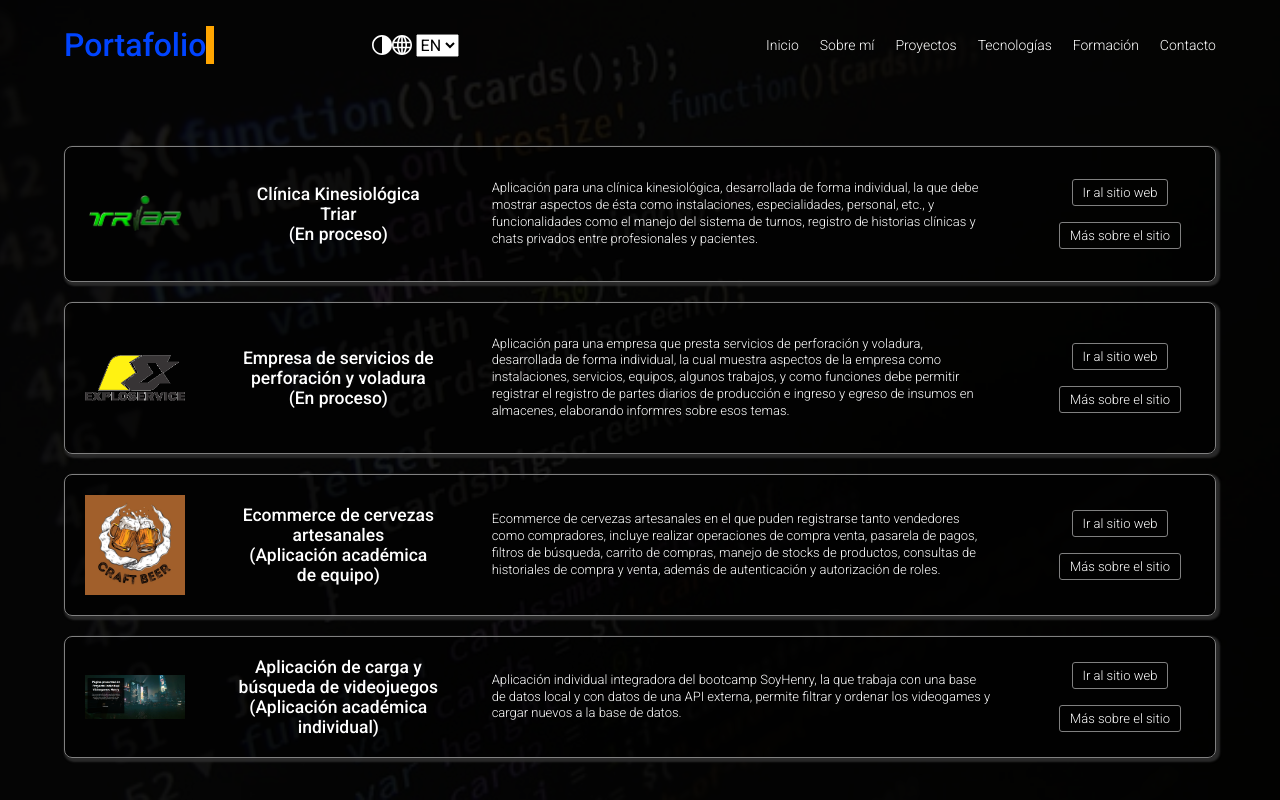
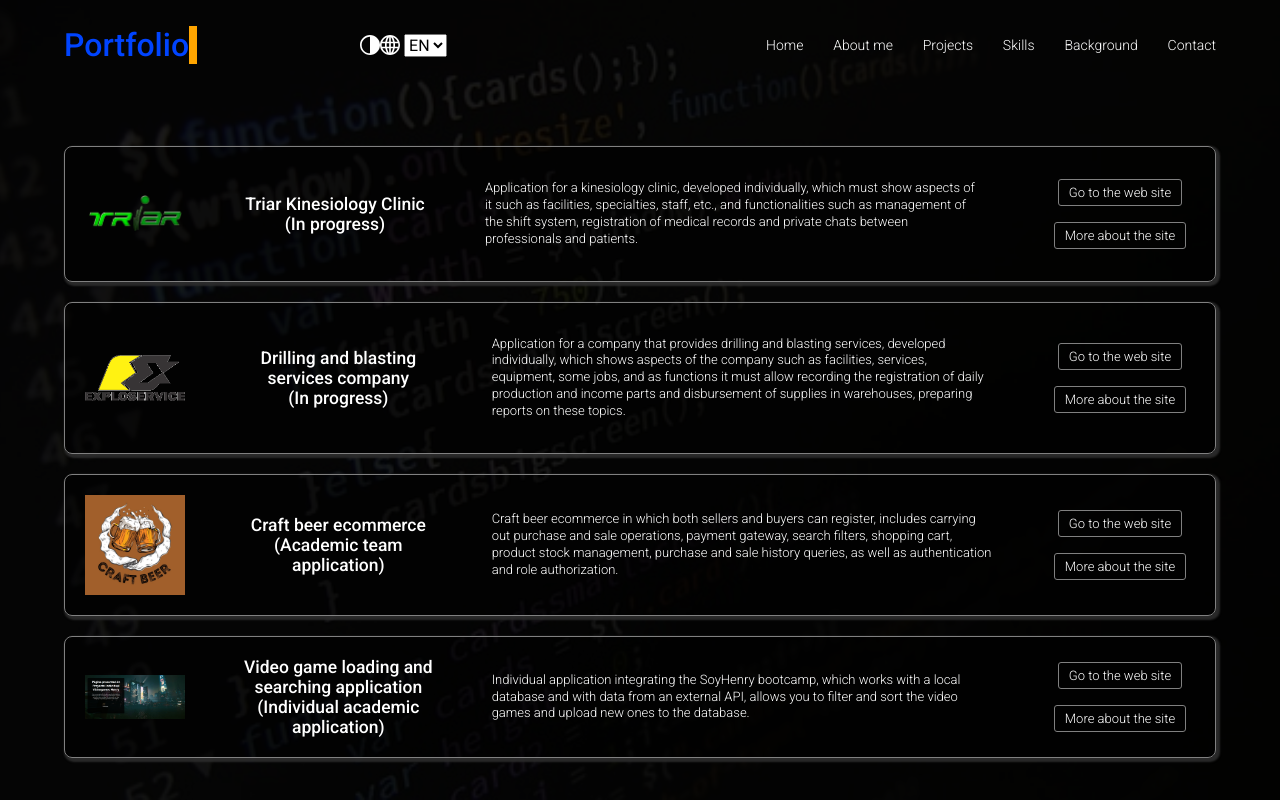
Before and after one commit to jorgeacosta02/NewPortfolio, a React (Vite) app in the folder client/: page /projects in a window 1280 px wide. Built offline with nearby package versions, Linux system fonts and the light colour scheme.

Commit message:
langState in all components

```diff
--- a/client/src/components/aboutComp/AboutComp.tsx
+++ b/client/src/components/aboutComp/AboutComp.tsx
@@ -20,7 +20,7 @@ const AboutComp = () => {
         {/* Comment */}
         <div className={styles.commentContainer}>
           <p className={styles.comment}>
-            {langState ?
+            {langState === 'es' ?
             'Dedicación, compromiso, esfuerzo, responsabilidad, comunicación y colaboración pienso que son cualidades indispensables para alcanzar cualquier objetivo.' :
             'Dedication, commitment, effort, responsibility, communication and collaboration I think are essential qualities to achieve any goal.'
           }
@@ -35,33 +35,33 @@ const AboutComp = () => {
           />
           <div className={styles.data}>
             <h4 className={styles.about}>
-              {langState ? "Sobre mí" : "About me"}
+              {langState === 'es' ? "Sobre mí" : "About me"}
             </h4>
             <p
               className={styles.text}
             >
-              {langState ?
+              {langState === 'es' ?
                 'Mi nombre es Jorge Acosta, vivo en la Provincia de San Juan, Argentina, tengo 50 años. En cuanto a lo laboral, comencé a buscar una alternativa con la que me sintiera más a gusto, me hablaron sobre programación y me interesó mucho, ya que siempre me sentí cómodo trabajando con una computadora. Empecé de forma autodidacta, hasta que decidí inscribirme en el bootcamp de SoyHenry que consta de 800 horas de trabajo teórico-práctico, en el cual realicé un proyecto individual y participé de uno grupal. Las tecnologías usadas incluyen HTML, CSS, Javascript, Typescript, React, Redux, NodeJS, Express, Sequelize y Postgres.'
                 : 'My name is Jorge Acosta, I live in the Province of San Juan, Argentina, I am 50 years old. As for work, I started looking for an alternative that I felt more comfortable with, they talked to me about programming and I was very interested, since I always felt comfortable working with a computer. I started self-taught, until I decided to enroll in the SoyHenry bootcamp, which consists of 800 hours of theoretical-practical work, in which I carried out an individual project and participated in a group project. The technologies used include HTML, CSS, Javascript, Typescript, React, Redux, NodeJS, Express, Sequelize and Postgres.'}
             </p>
             <p
               className={styles.text}
             >
-              {langState ?
+              {langState === 'es' ?
                 'En mi juventud cursé la carrera de Lic. administración de empresas, llegando a aprobar las materias de tercer año.'
                 : 'In my youth I studied a degree in business administration, passing the third year subjects.'}
             </p>
             <p
               className={styles.text}
             >
-              {langState ?
+              {langState === 'es' ?
                 'Mi objetivo a corto plazo es encontrar la posibilidad de aplicar mis conocimientos como aporte a una empresa, me gustaría formar parte de un equipo de trabajo con el cual interactuar y crecer en el desarrollo de mis conocimientos y habilidades.'
                 : 'My short-term goal is to find the possibility of applying my knowledge as a contribution to a company. I would like to be part of a work team with which I can interact and grow in the development of my knowledge and skills.'}
             </p>
             <p
               className={styles.text}
             >
-              {langState ?
+              {langState === 'es' ?
                 'En lo personal, soy divorciado, con dos hijos adolescentes, siempre me gustó la actividad física, y la música como hobby.'
                 : 'Personally, I am divorced, with two teenage children, I always liked physical activity, and music as a hobby.'}
             </p>
--- a/client/src/components/localStorageComp/LocalStorageComp.tsx
+++ b/client/src/components/localStorageComp/LocalStorageComp.tsx
@@ -11,7 +11,7 @@ export const setInLocalStorage = (name:string, data: any) => {
     localStorage.setItem(name, JSON.stringify(info))
 }
 
-export const getInLocalStorage = (name:string) => {
+export const getFromLocalStorage = (name:string) => {
     const jsonDataFromLocalStorage: any = localStorage.getItem(name);
     console.log('jsonUserFromLocalStorage: ', jsonDataFromLocalStorage);
     const infoFLS = JSON.parse(jsonDataFromLocalStorage);
--- a/client/src/components/navBarLogoComp/NavBarLogoComp.tsx
+++ b/client/src/components/navBarLogoComp/NavBarLogoComp.tsx
@@ -17,7 +17,7 @@ const NavBarLogoComp = () => {
     return (
         <div className={styles.container}>
             <h3 className={`${styles.logo} ${animationComplete && styles.animationComplete}`} onAnimationEnd={onAnimationEnd}>
-            {langState ? 'Portafolio' : 'Portfolio'}
+            {langState === 'es' ? 'Portafolio' : 'Portfolio'}
             </h3>
         </div>
     );
--- a/client/src/components/navBarNavListComp/navBarNavListComp.tsx
+++ b/client/src/components/navBarNavListComp/navBarNavListComp.tsx
@@ -51,7 +51,7 @@ const NavBarNavListComp = () => {
           to="/"
           className={navLinkColor}
         >
-          {langState ? 'Inicio' : 'Home'}
+          {langState === 'es' ? 'Inicio' : 'Home'}
         </NavLink>
       </li>
       <li
@@ -61,7 +61,7 @@ const NavBarNavListComp = () => {
           to="/about"
           className={navLinkColor}
         >
-          {langState ? 'Sobre mí' : 'About me'}
+          {langState === 'es' ? 'Sobre mí' : 'About me'}
         </NavLink>
       </li>
       <li
@@ -71,7 +71,7 @@ const NavBarNavListComp = () => {
           to="/projects"
           className={navLinkColor}
         >
-          {langState ? 'Proyectos' : 'Projects'}
+          {langState === 'es' ? 'Proyectos' : 'Projects'}
         </NavLink>
       </li>
       <li
@@ -81,7 +81,7 @@ const NavBarNavListComp = () => {
           to="/skills"
           className={navLinkColor}
         >
-          {langState ? 'Tecnologías' : 'Skills'}
+          {langState === 'es' ? 'Tecnologías' : 'Skills'}
         </NavLink>
       </li>
       <li
@@ -91,7 +91,7 @@ const NavBarNavListComp = () => {
           to="/background"
           className={navLinkColor}
         >
-          {langState ? 'Formación' : 'Background'}
+          {langState === 'es' ? 'Formación' : 'Background'}
         </NavLink>
       </li>
       <li
@@ -101,7 +101,7 @@ const NavBarNavListComp = () => {
           to="/contact"
           className={navLinkColor}
         >
-          {langState ? 'Contacto' : 'Contact'}
+          {langState === 'es' ? 'Contacto' : 'Contact'}
         </NavLink>
       </li>
     </ul>
--- a/client/src/components/projectsComp/ProjectsComp.tsx
+++ b/client/src/components/projectsComp/ProjectsComp.tsx
@@ -35,12 +35,12 @@ const ProjectsComp = () => {
               />
               <div className={styles.projectTitleContainer}>
                 <h5 className={styles.projectTitle}>
-                    {langState ?
+                    {langState === 'es' ?
                     'Clínica Kinesiológica Triar' :
                     'Triar Kinesiology Clinic'}
                 </h5>
                 <h5 className={styles.projectTitle}>
-                    {langState ?
+                    {langState === 'es' ?
                     '(En proceso)' :
                     '(In progress)'}
                 </h5>
@@ -48,7 +48,7 @@ const ProjectsComp = () => {
               <p
                 className={styles.projectDescription}
               >
-                {langState ?
+                {langState === 'es' ?
                 ' Aplicación para una clínica kinesiológica, desarrollada de forma individual, la que debe mostrar aspectos de ésta como instalaciones, especialidades, personal, etc., y funcionalidades como el manejo del sistema de turnos, registro de historias clínicas y chats privados entre profesionales y pacientes.' :
                 'Application for a kinesiology clinic, developed individually, which must show aspects of it such as facilities, specialties, staff, etc., and functionalities such as management of the shift system, registration of medical records and private chats between professionals and patients.'}
               </p>
@@ -58,7 +58,7 @@ const ProjectsComp = () => {
                   href="#"
                   target="_blank"
                 >
-                  {langState ?
+                  {langState === 'es' ?
                   'Ir al sitio web':
                   'Go to the web site'}
                 </a>
@@ -66,7 +66,7 @@ const ProjectsComp = () => {
                   className={styles.link}
                   to="/triar-detail"
                 >
-                  {langState ?
+                  {langState === 'es' ?
                   'Más sobre el sitio':
                   'More about the site'}
                 </NavLink>
@@ -82,12 +82,12 @@ const ProjectsComp = () => {
               />
               <div className={styles.projectTitleContainer}>
                 <h5 className={styles.projectTitle}>
-                    {langState ?
+                    {langState === 'es' ?
                     'Empresa de servicios de perforación y voladura' :
                     'Drilling and blasting services company'}
                 </h5>
                 <h5 className={styles.projectTitle}>
-                    {langState ?
+                    {langState === 'es' ?
                     '(En proceso)' :
                     '(In progress)'}
                 </h5>
@@ -95,7 +95,7 @@ const ProjectsComp = () => {
               <p
                 className={styles.projectDescription}
               >
-                {langState ?
+                {langState === 'es' ?
                 'Aplicación para una empresa que presta servicios de perforación y voladura, desarrollada de forma individual, la cual muestra aspectos de la empresa como instalaciones, servicios, equipos, algunos trabajos, y como funciones debe permitir registrar el registro de partes diarios de producción e ingreso y egreso de insumos en almacenes, elaborando informres sobre esos temas.' :
                 'Application for a company that provides drilling and blasting services, developed individually, which shows aspects of the company such as facilities, services, equipment, some jobs, and as functions it must allow recording the registration of daily production and income parts and disbursement of supplies in warehouses, preparing reports on these topics.'}
               </p>
@@ -104,7 +104,7 @@ const ProjectsComp = () => {
                   className={styles.link}
                   href="https://page-in-progress.netlify.app/"             target="_blank"
                 >
-                  {langState ?
+                  {langState === 'es' ?
                   'Ir al sitio web':
                   'Go to the web site'}
                 </a>
@@ -112,7 +112,7 @@ const ProjectsComp = () => {
                   className={styles.link}
                   to="/exploservice-detail"
                 >
-                  {langState ?
+                  {langState === 'es' ?
                   'Más sobre el sitio':
                   'More about the site'}
                 </NavLink>
@@ -128,12 +128,12 @@ const ProjectsComp = () => {
               />
               <div className={styles.projectTitleContainer}>
                 <h5 className={styles.projectTitle}>
-                    {langState ?
+                    {langState === 'es' ?
                     'Ecommerce de cervezas artesanales' :
                     'Craft beer ecommerce'}
                 </h5>
                 <h5 className={styles.projectTitle}>
-                    {langState ?
+                    {langState === 'es' ?
                     '(Aplicación académica de equipo)' :
                     '(Academic team application)'}
                 </h5>
@@ -141,7 +141,7 @@ const ProjectsComp = () => {
               <p
                 className={styles.projectDescription}
               >
-                {langState ?
+                {langState === 'es' ?
                 'Ecommerce de cervezas artesanales en el que puden registrarse tanto vendedores como compradores, incluye realizar operaciones de compra venta, pasarela de pagos, filtros de búsqueda, carrito de compras, manejo de stocks de productos, consultas de historiales de compra y venta, además de autenticación y autorización de roles.' :
                 'Craft beer ecommerce in which both sellers and buyers can register, includes carrying out purchase and sale operations, payment gateway, search filters, shopping cart, product stock management, purchase and sale history queries, as well as authentication and role authorization.'}
               </p>
@@ -151,7 +151,7 @@ const ProjectsComp = () => {
                   href="https://craftbeershop.vercel.app/"
                   target="_blank"
                 >
-                  {langState ?
+                  {langState === 'es' ?
                   'Ir al sitio web':
                   'Go to the web site'}
                 </a>
@@ -159,7 +159,7 @@ const ProjectsComp = () => {
                   className={styles.link}
                   to="/craftbeer-detail"
                 >
-                  {langState ?
+                  {langState === 'es' ?
                   'Más sobre el sitio':
                   'More about the site'}
                 </NavLink>
@@ -175,12 +175,12 @@ const ProjectsComp = () => {
               />
               <div className={styles.projectTitleContainer}>
                 <h5 className={styles.projectTitle}>
-                    {langState ?
+                    {langState === 'es' ?
                     'Aplicación de carga y búsqueda de videojuegos' :
                     'Video game loading and searching application'}
                 </h5>
                 <h5 className={styles.projectTitle}>
-                    {langState ?
+                    {langState === 'es' ?
                     '(Aplicación académica individual)' :
                     '(Individual academic application)'}
                 </h5>
@@ -188,7 +188,7 @@ const ProjectsComp = () => {
               <p
                 className={styles.projectDescription}
               >
-                {langState ?
+                {langState === 'es' ?
                 'Aplicación individual integradora del bootcamp SoyHenry, la que trabaja con una base de datos local y con datos de una API externa, permite filtrar y ordenar los videogames y cargar nuevos a la base de datos.' :
                 'Individual application integrating the SoyHenry bootcamp, which works with a local database and with data from an external API, allows you to filter and sort the video games and upload new ones to the database.'}
               </p>
@@ -197,7 +197,7 @@ const ProjectsComp = () => {
                   className={styles.link}
                   href="https://videogames-pi.netlify.app/"             target="_blank"
                 >
-                  {langState ?
+                  {langState === 'es' ?
                   'Ir al sitio web':
                   'Go to the web site'}
                 </a>
@@ -205,7 +205,7 @@ const ProjectsComp = () => {
                   className={styles.link}
                   to="/videogames-detail"
                 >
-                  {langState ?
+                  {langState === 'es' ?
                   'Más sobre el sitio':
                   'More about the site'}
                 </NavLink>
--- a/client/src/components/skillsComp/SkillsComp.tsx
+++ b/client/src/components/skillsComp/SkillsComp.tsx
@@ -35,7 +35,7 @@ const SkillsComp = () => {
       <SliderComp/>
       <div className={styles.dataContainer}>
         <h5 className={styles.comment}>
-          {langState ?
+          {langState === 'es' ?
           'Estas son las tecnologías que utilizo actualmente en mis proyectos, con el tiempo seguiré incorporando otras más y totalmente dispuesto a involucrarme con cualquier tecnología que se necesite para encarar el proyecto que surja.':
           'These are the technologies that I currently use in my projects. Over time I will continue to incorporate more and I am totally willing to get involved with any technology that is needed to face the project that arises.'}
         </h5>
```
Also changed, not shown: client/src/components/backgroundComp/BackgroundComp.tsx (+8 -8 lines), client/src/components/homeComp/HomeComp.tsx (+4 -4 lines), client/src/components/navBarOptionsComp/NavBarOptionsComp.tsx (+14 -1 lines), client/src/layouts/contactLayout/contactLayout.tsx (+12 -12 lines).
